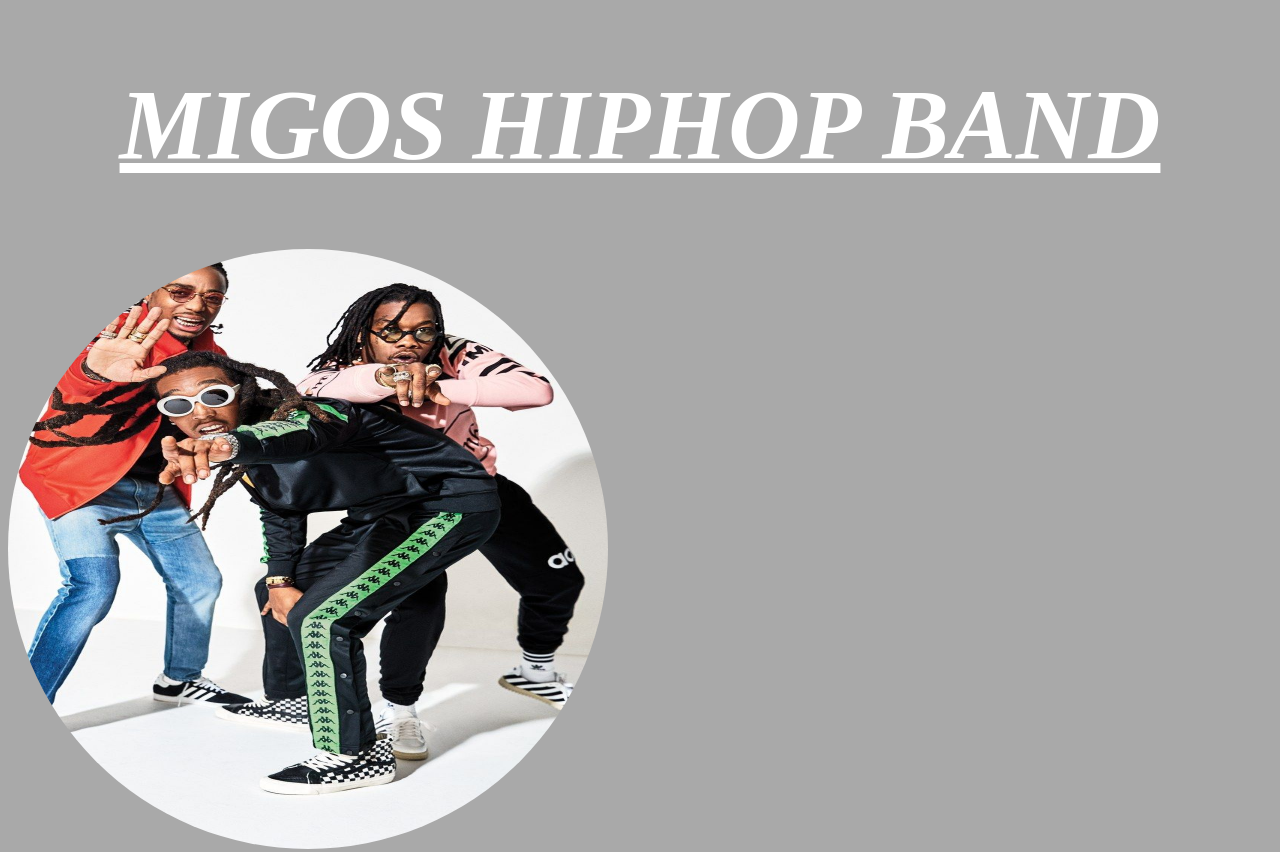
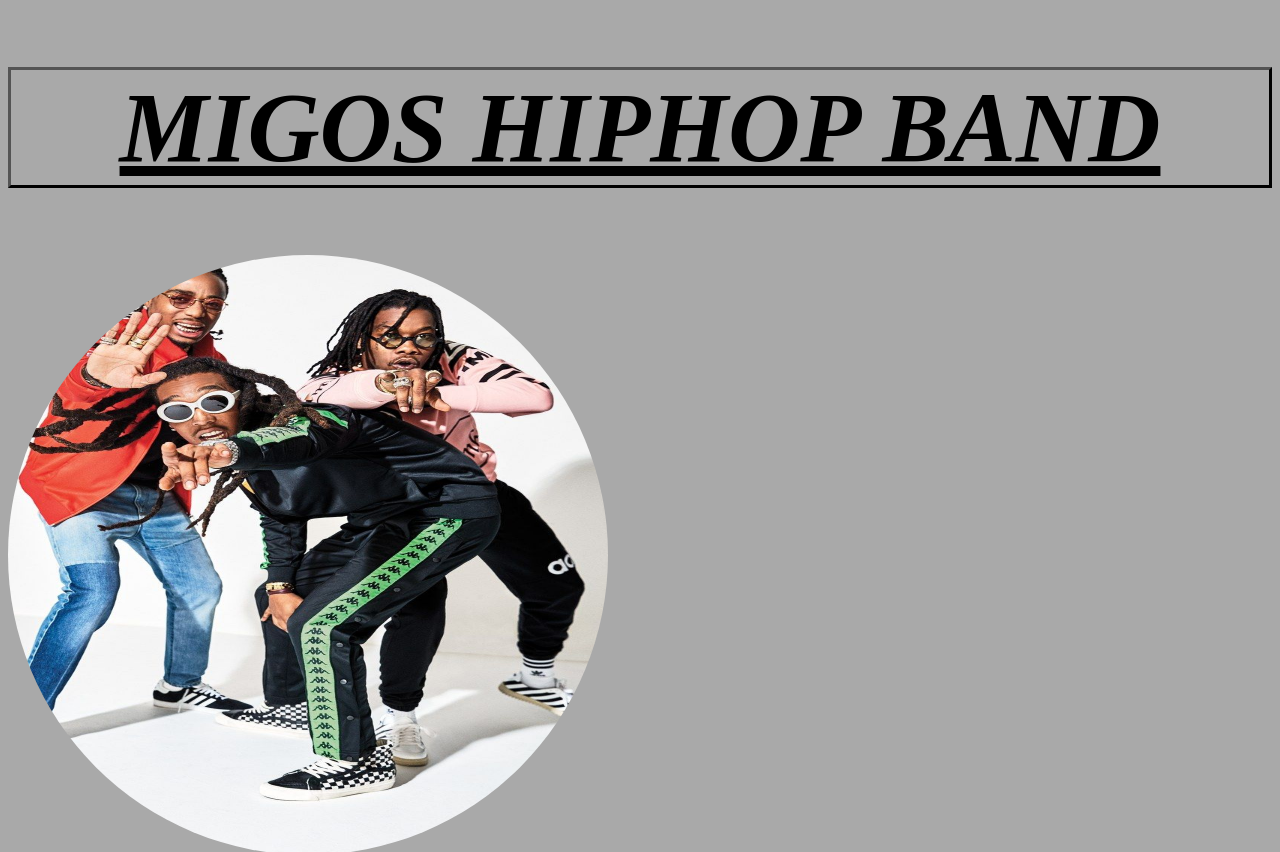
Before and after one commit to Eutonium/FAV-BAND, a plain HTML site: page index.html in a window 1280 px wide. Shown: the top 852 px of the page. Drawn offline with Linux system fonts and the light colour scheme.

Commit message:
add borderstyle to header

```diff
--- a/index.css
+++ b/index.css
@@ -2,11 +2,13 @@
     background-color: darkgrey;
 }
 h1 {
-    color: white;
+    color: black;
     text-align:center;
     font-weight: bold;
     font-size: 100px;
     text-decoration: underline;
+    border-style: outset;
+    border-color: black;
 }
 img{
     width: 600px;
--- a/index.html
+++ b/index.html
@@ -41,6 +41,7 @@
     <h2>Kirshnik Khari Ball as Offset</h2>
     <img src="/image/offset.jpg" alt="offset">
         <p>He was born on December 14, 1991 in Lawrenceville, Georgia. Having been left by his father when he was young, <br>Offset was raised by Quavo's mother in the suburb part of the city, where he spent his childhood with both Quavo and his nephew Takeoff.</p>
+        <h4>Trendy Facts</h4>
         <ol>
             <li>He Grew Up with His Bandmates</li>
             <li>He Attended Military School</li>
```
